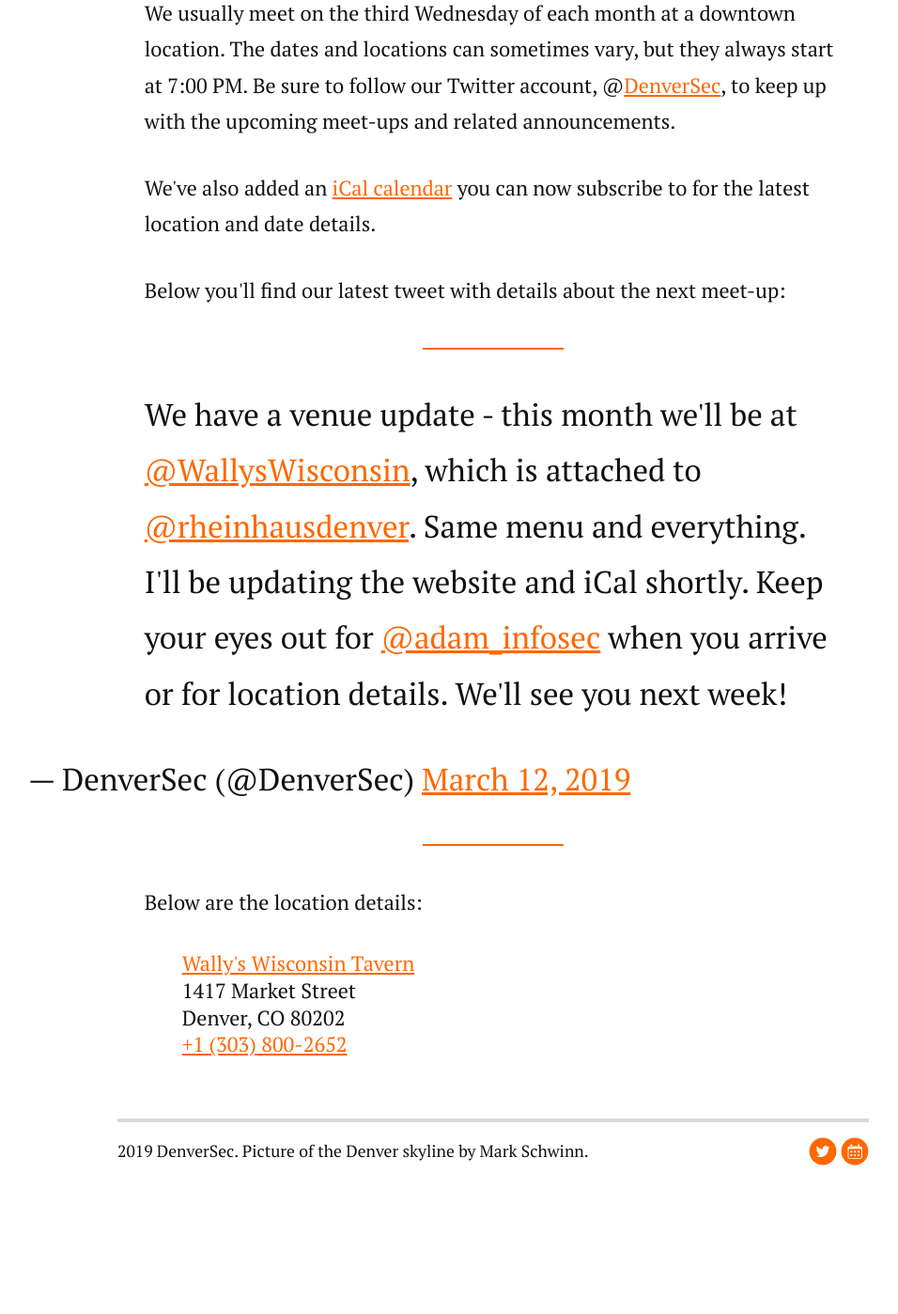
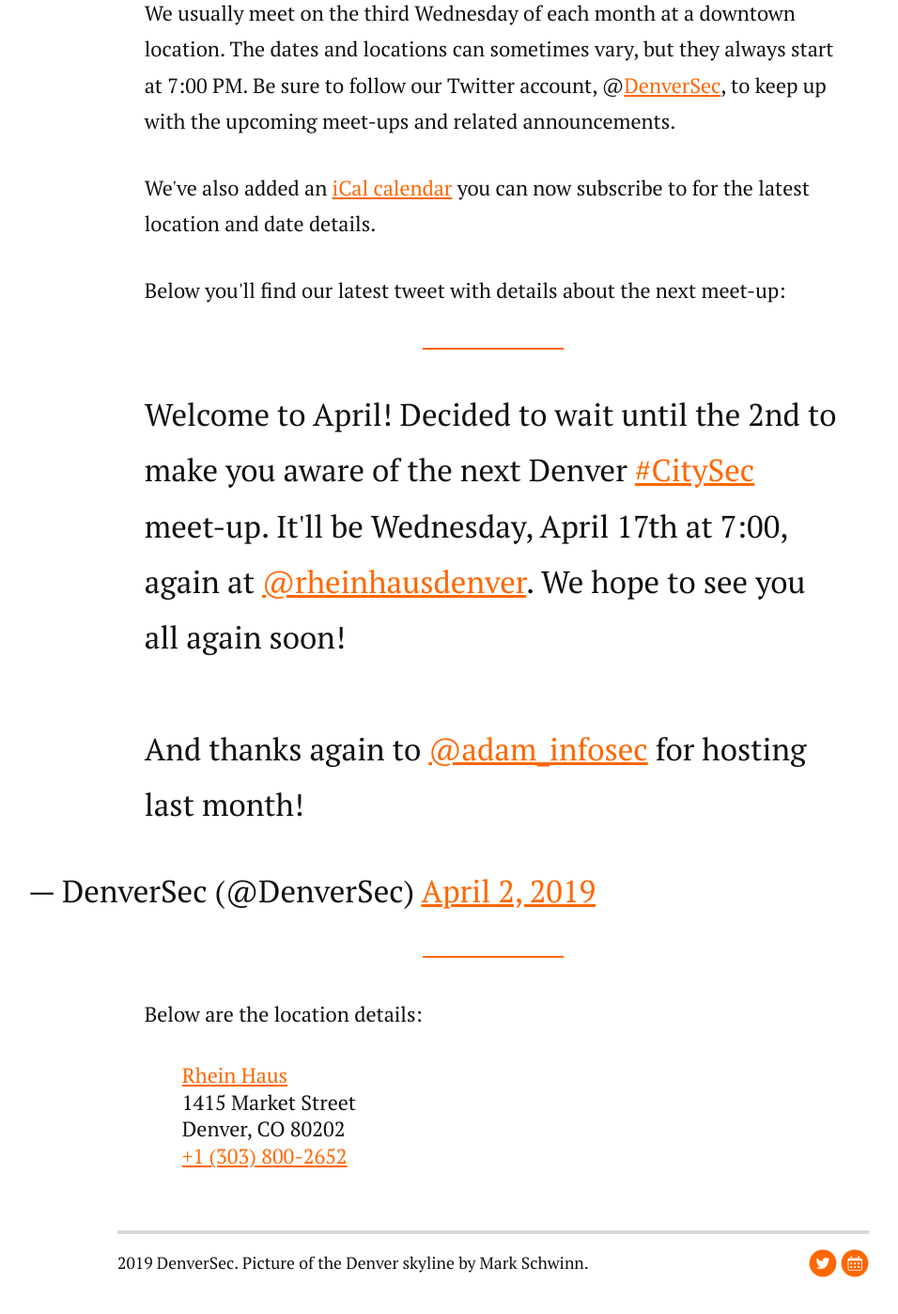
Before and after one commit to denversec/denversec.github.io, a Jekyll site: the page built from index.html, in a window 1280 px wide and 1400 px high, scrolled down 802 px. Shown: the whole window at 94% size, without its empty margins (115-1071 px from the left). Built offline with Jekyll 4.4.1, drawn with Linux system fonts in a browser that asks for light colours; nearby versions of some CDN libraries; comment, search, counter and statistics services are not loaded; before the commit the page ends 2084 px from its top, so only the background shows below that.

Commit message:
Update for next meet-up

```diff
--- a/index.html
+++ b/index.html
@@ -13,7 +13,7 @@
   <p>We've also added an <a href="/meetups.ics">iCal calendar</a> you can now subscribe to for the latest location and date details.
   <p>Below you'll find our latest tweet with details about the next meet-up:</p>
   <p>
-    <blockquote class="twitter-tweet" data-lang="en"><p lang="en" dir="ltr">We have a venue update - this month we&#39;ll be at <a href="https://twitter.com/WallysWisconsin?ref_src=twsrc%5Etfw">@WallysWisconsin</a>, which is attached to <a href="https://twitter.com/rheinhausdenver?ref_src=twsrc%5Etfw">@rheinhausdenver</a>. Same menu and everything. I&#39;ll be updating the website and iCal shortly. Keep your eyes out for <a href="https://twitter.com/adam_infosec?ref_src=twsrc%5Etfw">@adam_infosec</a> when you arrive or for location details. We&#39;ll see you next week!</p>&mdash; DenverSec (@DenverSec) <a href="https://twitter.com/DenverSec/status/1105495655487746049?ref_src=twsrc%5Etfw">March 12, 2019</a></blockquote>
+    <blockquote class="twitter-tweet" data-lang="en"><p lang="en" dir="ltr">Welcome to April! Decided to wait until the 2nd to make you aware of the next Denver <a href="https://twitter.com/hashtag/CitySec?src=hash&amp;ref_src=twsrc%5Etfw">#CitySec</a> meet-up. It&#39;ll be Wednesday, April 17th at 7:00, again at <a href="https://twitter.com/rheinhausdenver?ref_src=twsrc%5Etfw">@rheinhausdenver</a>. We hope to see you all again soon!<br><br>And thanks again to <a href="https://twitter.com/adam_infosec?ref_src=twsrc%5Etfw">@adam_infosec</a> for hosting last month!</p>&mdash; DenverSec (@DenverSec) <a href="https://twitter.com/DenverSec/status/1113122020395380737?ref_src=twsrc%5Etfw">April 2, 2019</a></blockquote>
     <script async src="https://platform.twitter.com/widgets.js" charset="utf-8"></script>
   </p>
   <p>Below are the location details:</p>
@@ -21,15 +21,15 @@
     <!-- TBD<br/>
     Denver, CO 80202 -->
 
-    <!-- <a href="http://rheinhausdenver.com/" target="_blank">Rhein Haus</a><br/>
+    <a href="http://rheinhausdenver.com/" target="_blank">Rhein Haus</a><br/>
     1415 Market Street<br/>
     Denver, CO 80202<br/>
-    <a href="tel:13038002652">+1 (303) 800-2652</a> -->
+    <a href="tel:13038002652">+1 (303) 800-2652</a>
 
-    <a href="https://wallyswisconsin.com/" target="_blank">Wally's Wisconsin Tavern</a><br/>
+    <!-- <a href="https://wallyswisconsin.com/" target="_blank">Wally's Wisconsin Tavern</a><br/>
     1417 Market Street<br/>
     Denver, CO 80202<br/>
-    <a href="tel:13038002652">+1 (303) 800-2652</a>
+    <a href="tel:13038002652">+1 (303) 800-2652</a> -->
 
     <!-- <a href="http://www.wynkoop.com/" target="_blank">Wynkoop</a><br/>
     1634 18th Street<br/>
```
Also changed, not shown: 1 other file.
